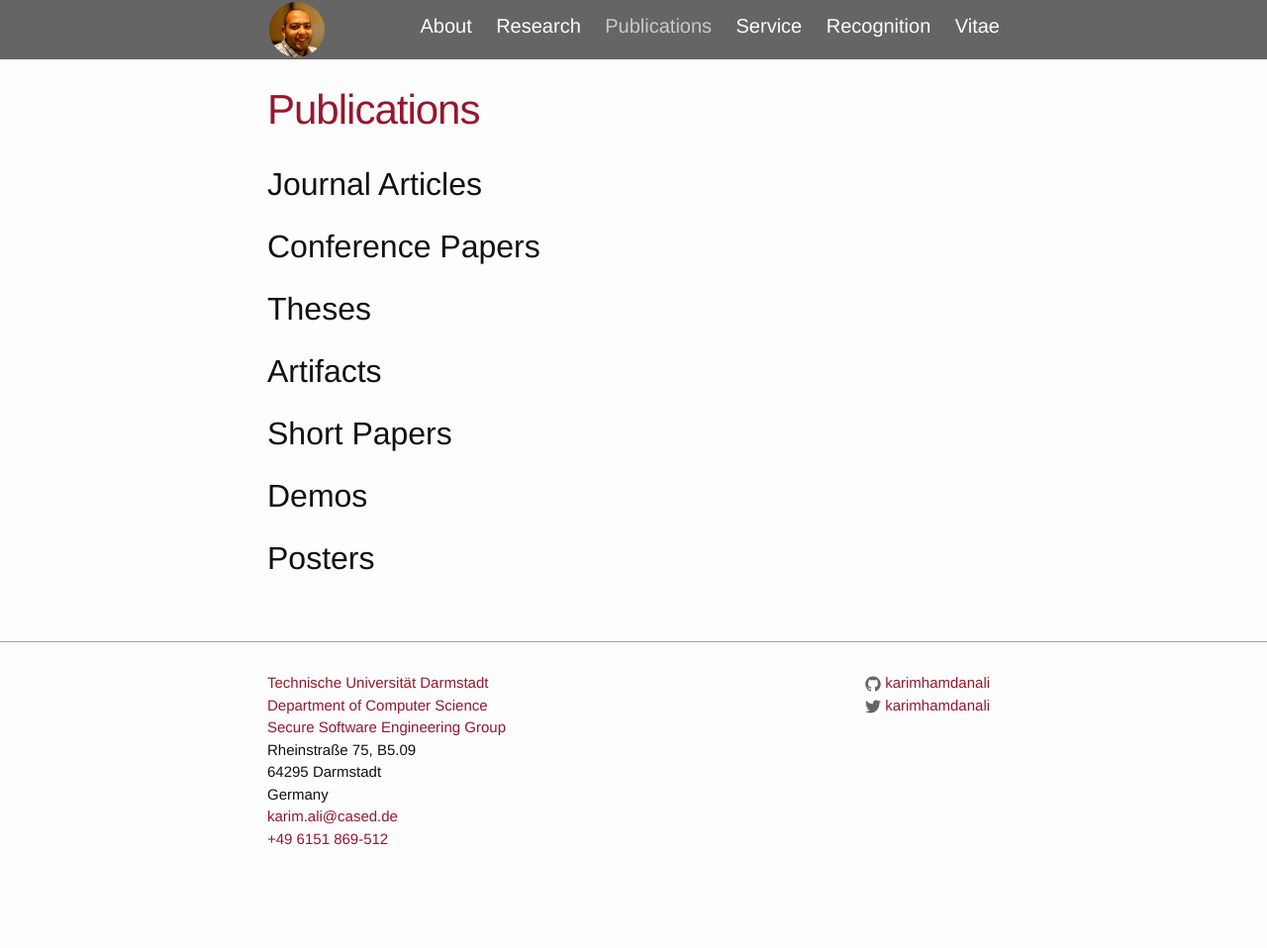
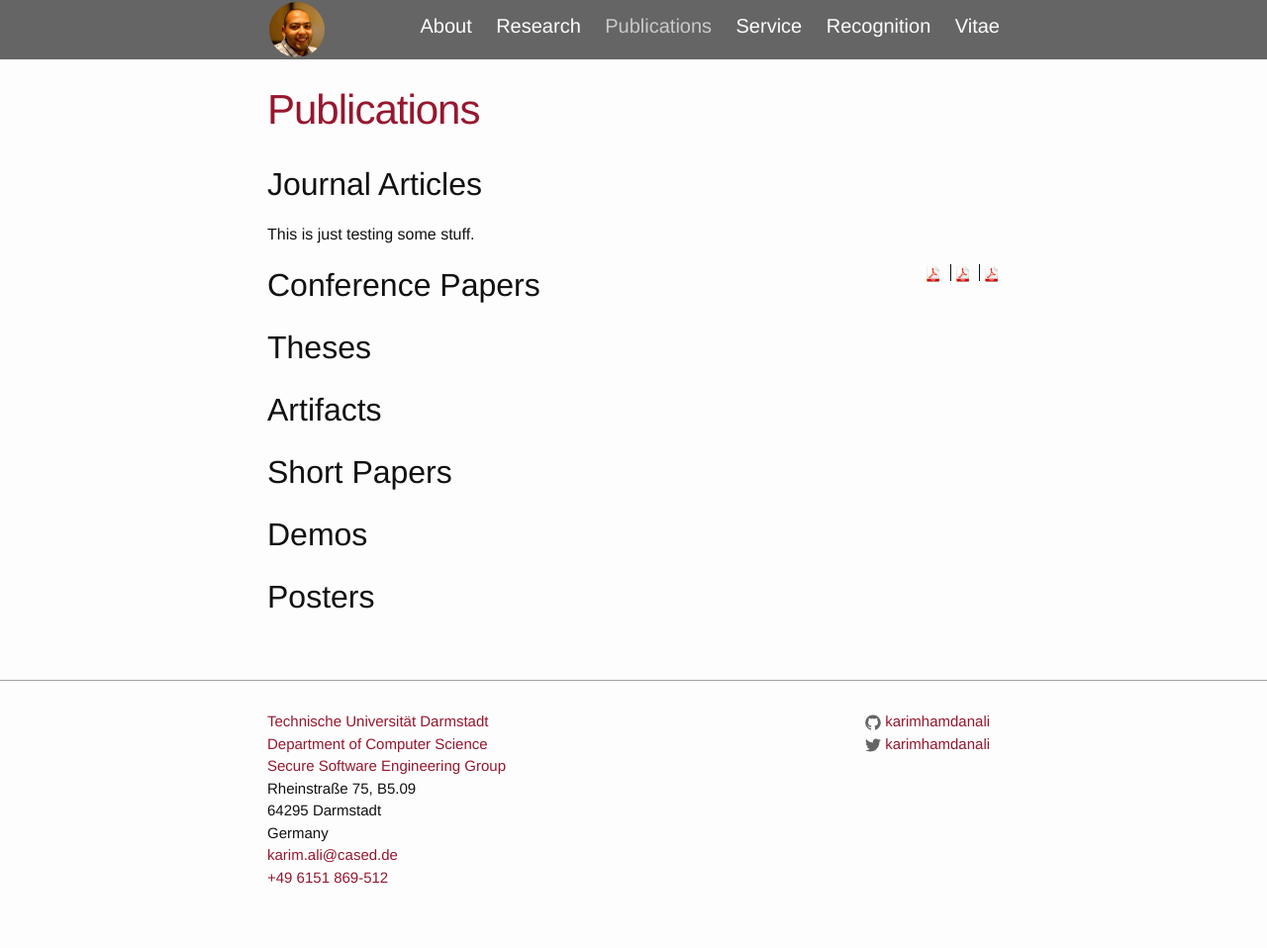
Before and after one commit to karimhamdanali/karimhamdanali.github.io, a Jekyll site: the page built from nav/publications.md, in a window 1280 px wide. Shown: the whole page at 99% size. Built offline with Jekyll 4.4.1, drawn with Linux system fonts in a browser that asks for light colours; before the commit the page ends 919 px from its top, so only the background shows below that.

Commit message:
fixing piped links for publications

```diff
--- a/_sass/_layout.scss
+++ b/_sass/_layout.scss
@@ -290,3 +290,49 @@
         }
     }
 }
+
+
+
+/**
+ * Publication links
+ */
+.publication-links {
+    float: right;
+
+    .pub-link {
+        // line-height: 16px;
+        margin: 0;
+        padding: 0 0.25em;
+
+        // Remove padding-left for first child
+        &:first-child {
+            padding-left: 0;
+        }
+
+        // Remove padding-right for last child
+        &:last-child {
+            padding-right: 0;
+        }
+
+        // Set border-right for all but the last child
+        &:not(:first-child) {
+        	border-left: 1px solid $text-color;
+        }
+
+        > img {
+        	max-width: 16px;
+        	max-height: 16px;
+        }
+    }
+}
+
+#publication #links img {
+	border-right: 1px solid #808080;
+	padding: 0 0.75em 0 0.5em;
+	width: 16px;
+	height: 16px;
+}
+
+#publication #links img.last {
+	border-right: none;
+}
--- a/nav/publications.md
+++ b/nav/publications.md
@@ -7,8 +7,19 @@ weight: 3
 ---
 
 ## Journal Articles ##
+This is just testing some stuff.
 
-
+<div class="publication-links">
+	<a class="pub-link" href="{{ "/resources/pubs/confs/ecoop14.pdf" | prepend: site.baseurl }}" target="_blank">
+		<img src="{{ "/resources/icons/pdf.png" | prepend: site.baseurl }}" title="PDF" alt="PDF" />
+	</a>
+	<a class="pub-link" href="{{ "/resources/pubs/confs/ecoop14.pdf" | prepend: site.baseurl }}" target="_blank">
+		<img src="{{ "/resources/icons/pdf.png" | prepend: site.baseurl }}" title="PDF" alt="PDF" />
+	</a>
+	<a class="pub-link" href="{{ "/resources/pubs/confs/ecoop14.pdf" | prepend: site.baseurl }}" target="_blank">
+		<img src="{{ "/resources/icons/pdf.png" | prepend: site.baseurl }}" title="PDF" alt="PDF" />
+	</a>
+</div>
 
 ## Conference Papers ##
 
```
